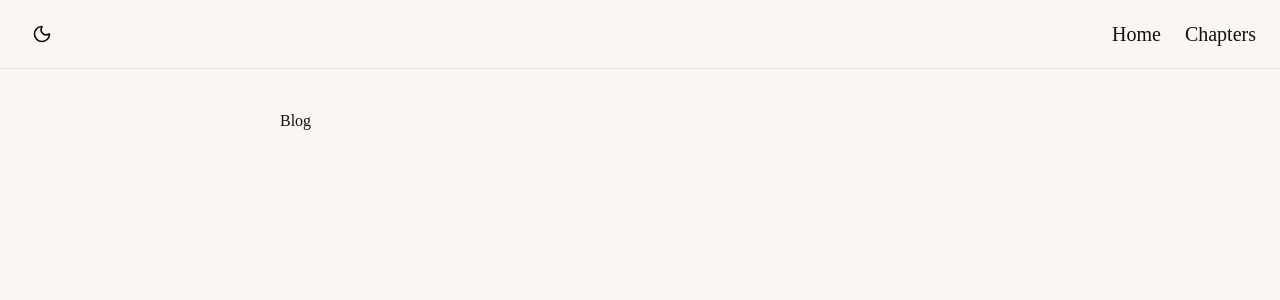
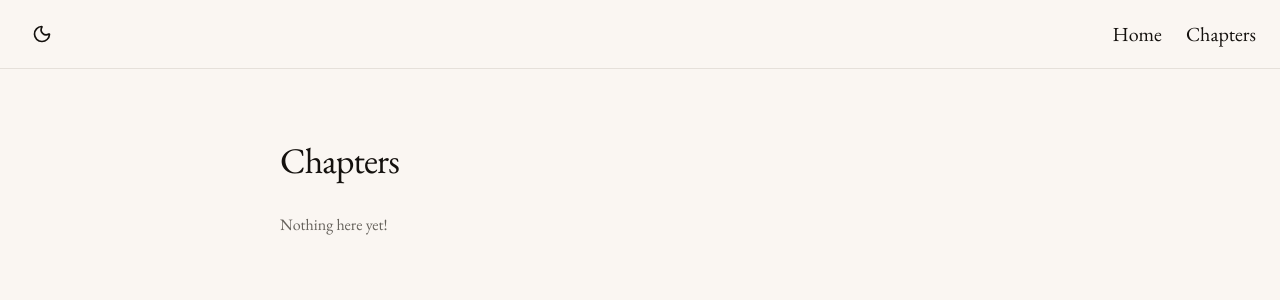
Before and after one commit to Jason8908/blog, a React (Vite) app: page /chapters in a window 1280 px wide. Shown: the top 300 px of the page. Built offline with nearby package versions, Linux system fonts and the light colour scheme.

Commit message:
chapter scaffolding

```diff
--- a/index.html
+++ b/index.html
@@ -4,6 +4,9 @@
     <meta charset="UTF-8" />
     <link rel="icon" type="image/svg+xml" href="/favicon.ico" />
     <meta name="viewport" content="width=device-width, initial-scale=1.0" />
+    <link rel="preconnect" href="https://fonts.googleapis.com" />
+    <link rel="preconnect" href="https://fonts.gstatic.com" crossorigin />
+    <link href="https://fonts.googleapis.com/css2?family=EB+Garamond:ital,wght@0,400..800;1,400..800&display=swap" rel="stylesheet" />
     <title>Jason Su</title>
   </head>
   <body>
--- a/package.json
+++ b/package.json
@@ -7,7 +7,8 @@
     "dev": "vite",
     "build": "tsc -b && vite build",
     "lint": "eslint .",
-    "preview": "vite preview"
+    "preview": "vite preview",
+    "new-chapter": "node scripts/new-chapter.js"
   },
   "dependencies": {
     "@tailwindcss/vite": "^4.2.1",
--- /dev/null
+++ b/scripts/new-chapter.js
@@ -0,0 +1,83 @@
+import fs from "fs"
+import path from "path"
+import { fileURLToPath } from "url"
+
+const __dirname = path.dirname(fileURLToPath(import.meta.url))
+const chaptersDir = path.resolve(__dirname, "../src/chapters")
+
+const args = process.argv.slice(2)
+if (args.length < 1) {
+  console.error("Usage: npm run new-chapter -- <title>")
+  console.error('Example: npm run new-chapter -- "Building Great Software"')
+  process.exit(1)
+}
+
+const title = args.join(" ")
+const slug = title
+  .toLowerCase()
+  .replace(/[^a-z0-9]+/g, "-")
+  .replace(/^-|-$/g, "")
+
+const componentName = title
+  .replace(/[^a-zA-Z0-9 ]/g, "")
+  .split(" ")
+  .map((w) => w.charAt(0).toUpperCase() + w.slice(1))
+  .join("")
+
+const existingChapters = fs
+  .readdirSync(chaptersDir, { withFileTypes: true })
+  .filter((d) => d.isDirectory())
+const chapterNumber = existingChapters.length + 1
+
+const today = new Date().toISOString().split("T")[0]
+
+const chapterDir = path.join(chaptersDir, slug)
+if (fs.existsSync(chapterDir)) {
+  console.error(`Chapter directory already exists: ${slug}`)
+  process.exit(1)
+}
+
+fs.mkdirSync(chapterDir, { recursive: true })
+
+const metaContent = `import type { ChapterMeta } from "@/types/chapter"
+
+export const meta: ChapterMeta = {
+  title: "${title}",
+  chapter: ${chapterNumber},
+  description: "",
+  slug: "${slug}",
+  date: "${today}",
+}
+`
+
+const indexContent = `import { meta } from "./meta"
+import Section from "@/components/ui/Section"
+import Heading from "@/components/ui/Heading"
+import Prose from "@/components/ui/Prose"
+
+export default function ${componentName}() {
+  return (
+    <>
+      <Section>
+        <Heading level={1}>Chapter {meta.chapter}: {meta.title}</Heading>
+        <p className="mt-2 text-sm text-muted-foreground">{meta.date}</p>
+      </Section>
+
+      <Section>
+        <Prose>
+          <p>
+            Start writing here...
+          </p>
+        </Prose>
+      </Section>
+    </>
+  )
+}
+`
+
+fs.writeFileSync(path.join(chapterDir, "meta.ts"), metaContent)
+fs.writeFileSync(path.join(chapterDir, "index.tsx"), indexContent)
+
+console.log(`Created chapter ${chapterNumber}: "${title}"`)
+console.log(`  → src/chapters/${slug}/meta.ts`)
+console.log(`  → src/chapters/${slug}/index.tsx`)
--- a/src/App.tsx
+++ b/src/App.tsx
@@ -1,8 +1,8 @@
 import { BrowserRouter, Routes, Route } from "react-router-dom"
 import Layout from "./components/layout/Layout"
 import Home from "./pages/Home"
-import BlogList from "./pages/BlogList"
-import BlogPost from "./pages/BlogPost"
+import ChapterList from "./pages/ChapterList"
+import ChapterPost from "./pages/ChapterPost"
 
 export default function App() {
   return (
@@ -10,8 +10,8 @@ export default function App() {
       <Routes>
         <Route element={<Layout />}>
           <Route index element={<Home />} />
-          <Route path="chapters" element={<BlogList />} />
-          <Route path="chapters/:slug" element={<BlogPost />} />
+          <Route path="chapters" element={<ChapterList />} />
+          <Route path="chapters/:slug" element={<ChapterPost />} />
         </Route>
       </Routes>
     </BrowserRouter>
--- /dev/null
+++ b/src/chapters/registry.ts
@@ -0,0 +1,17 @@
+import type { ChapterMeta } from "@/types/chapter"
+
+const metaModules = import.meta.glob<{ meta: ChapterMeta }>("./*/meta.ts", { eager: true })
+const componentModules = import.meta.glob<{ default: React.ComponentType }>("./*/index.tsx", { eager: true })
+
+export const chapters: { meta: ChapterMeta; Component: React.ComponentType }[] =
+  Object.entries(metaModules)
+    .map(([path, mod]) => {
+      const dir = path.replace("/meta.ts", "/index.tsx")
+      const component = componentModules[dir]
+      return { meta: mod.meta, Component: component.default }
+    })
+    .sort((a, b) => a.meta.chapter - b.meta.chapter)
+
+export function getChapterBySlug(slug: string) {
+  return chapters.find((ch) => ch.meta.slug === slug)
+}
--- a/src/index.css
+++ b/src/index.css
@@ -5,7 +5,7 @@
 @custom-variant dark (&:is(.dark *));
 
 @theme inline {
-    --font-sans: "Times New Roman", Times, serif;
+    --font-sans: "EB Garamond", "Times New Roman", serif;
     --radius-sm: calc(var(--radius) - 4px);
     --radius-md: calc(var(--radius) - 2px);
     --radius-lg: var(--radius);
--- a/src/pages/BlogList.tsx
+++ /dev/null
@@ -1,7 +0,0 @@
-export default function BlogList() {
-  return (
-    <div>
-      <h1>Blog</h1>
-    </div>
-  )
-}
--- a/src/pages/BlogPost.tsx
+++ /dev/null
@@ -1,11 +0,0 @@
-import { useParams } from "react-router-dom"
-
-export default function BlogPost() {
-  const { slug } = useParams<{ slug: string }>()
-
-  return (
-    <div>
-      <h1>{slug}</h1>
-    </div>
-  )
-}
--- /dev/null
+++ b/src/pages/ChapterList.tsx
@@ -0,0 +1,41 @@
+import { Link } from "react-router-dom"
+import { chapters } from "@/chapters/registry"
+import Section from "@/components/ui/Section"
+import Heading from "@/components/ui/Heading"
+import { BookMarked } from "lucide-react"
+
+export default function ChapterList() {
+  return (
+    <>
+      <Section>
+        <Heading level={1} className="font-normal">
+          Chapters
+        </Heading>
+      </Section>
+      {chapters.length === 0 ? (
+        <p className="text-muted-foreground">Nothing here yet!</p>
+      ) : (
+      <div className="space-y-6">
+        {chapters.map(({ meta }) => (
+          <Link
+            key={meta.slug}
+            to={`/chapters/${meta.slug}`}
+            className="flex items-center gap-6 rounded-lg border border-border p-5 transition-colors hover:bg-accent"
+          >
+            <span className="text-4xl select-none">
+              <BookMarked className="w-8 h-8" />
+            </span>
+            <div>
+              <h2 className="text-xl font-semibold">
+                {meta.title}
+                <span className="ml-4 mt-1 text-sm text-muted-foreground">{meta.date}</span>
+              </h2>
+              <p className="mt-2 text-muted-foreground">{meta.description}</p>
+            </div>
+          </Link>
+        ))}
+      </div>
+      )}
+    </>
+  )
+}
--- /dev/null
+++ b/src/pages/ChapterPost.tsx
@@ -0,0 +1,13 @@
+import { useParams, Navigate } from "react-router-dom"
+import { getChapterBySlug } from "@/chapters/registry"
+
+export default function ChapterPost() {
+  const { slug } = useParams<{ slug: string }>()
+  const chapter = slug ? getChapterBySlug(slug) : undefined
+
+  if (!chapter) {
+    return <Navigate to="/chapters" replace />
+  }
+
+  return <chapter.Component />
+}
--- /dev/null
+++ b/src/types/chapter.ts
@@ -0,0 +1,7 @@
+export interface ChapterMeta {
+  title: string
+  chapter: number
+  description: string
+  slug: string
+  date: string
+}
```
